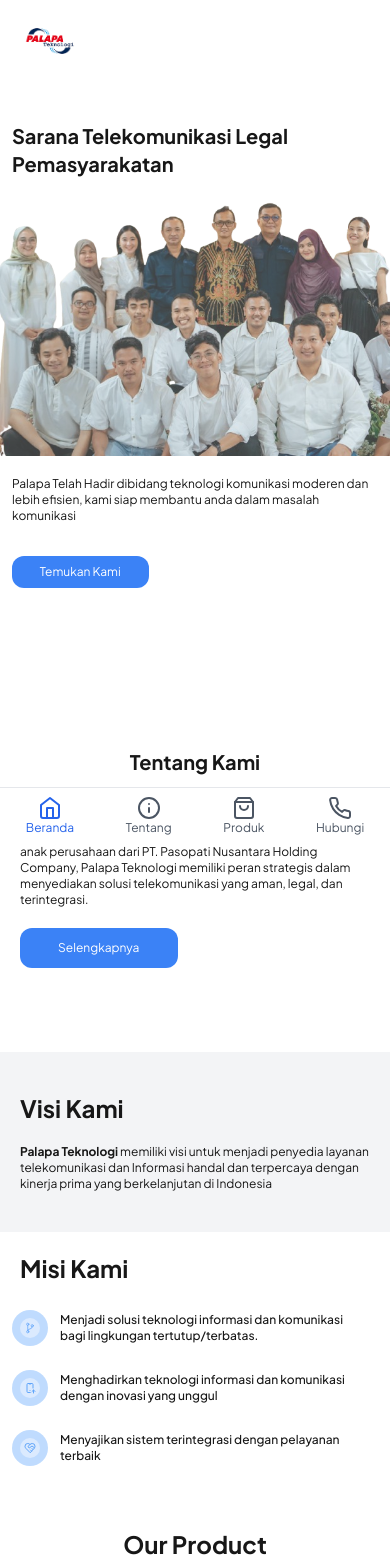
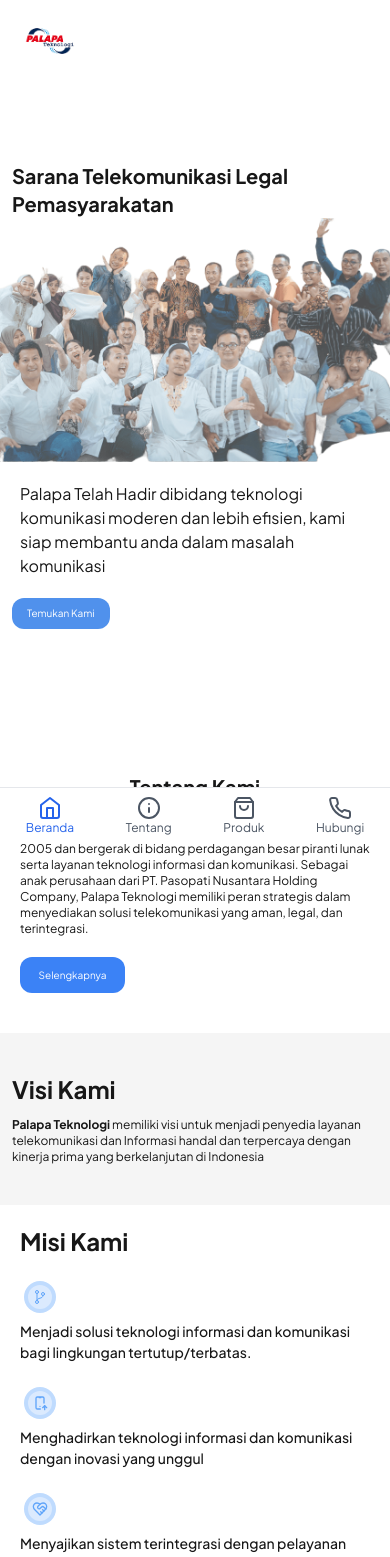
Before and after one commit to rafuiy/palapa-web, a Next.js app in the folder palapa/: page / in a window 390 px wide. Shown: the top 1557 px of the page. Built offline with nearby package versions, Linux system fonts and the light colour scheme; a web font is replaced by a local one.

Commit message:
fix: responsive ui on each breakpoint

```diff
--- a/palapa/src/app/components/Product.js
+++ b/palapa/src/app/components/Product.js
@@ -42,7 +42,7 @@
         {cards.map((card, index) => (
           <SwiperSlide key={index}>
             <div className="bg-white shadow-lg rounded-lg p-4">
-              <Image src={card.image} alt={card.title} className="w-full h-32 p-5 object-contain shadow-md rounded-md" />
+              <Image src={card.image} alt={card.title} className="w-full h-32 p-5 object-contain shadow-[30px_0px_50px_rgba(80,110,255,0.3)] rounded-md" />
               <h2 className="mt-4 text-lg font-bold">{card.title}</h2>
               <p className="text-gray-600 text-sm">{card.description}</p>
               <button
--- a/palapa/src/app/globals.css
+++ b/palapa/src/app/globals.css
@@ -13,7 +13,7 @@
 @media (prefers-color-scheme: dark) {
   :root {
     --background: #ffffff;
-    --foreground: #0A2E61;
+    --foreground: #002453;
   }
 }
 
--- a/palapa/src/app/page.js
+++ b/palapa/src/app/page.js
@@ -3,6 +3,7 @@
 import Link from "next/link";
 import Navbar from "./components/Navbar";
 import Herobg from "./assets/HeroBackground.png";
+import MbHerobg from "./assets/mobileBG.png"
 import Product1 from "./assets/iWartel.png";
 import Product2 from "./assets/Imcpas.png";
 import Product3 from "./assets/Paypas.png";
@@ -61,43 +62,43 @@
           objectFit="contain"
           objectPosition="bottom right"
           // style={{ height: "55%", width: "45%"}}
-          className="absolute bottom-0 right-0 opacity-60 w-[50%] md:w-[60%] lg:w-[50%] hidden md:flex"/>
-        <div className="flex flex-col w-full justify-center w-full sm:w-full md:w-3/5">
-          <h1 className="pt-10 px-3 xl:px-10 font-bold text-600 text-xl sm:text-xl md:text-3xl xl:text-5xl mt-0 sm:mt-0 md:mt-28 xl:mt-32">
+          className="absolute bottom-[45%] md:bottom-[45%] lg:bottom-[35%] xl:bottom-0 right-0 opacity-60 w-[45%] md:w-[45%] lg:w-[50%] hidden md:flex"/>
+        <div className="flex flex-col w-full justify-center w-full sm:w-full md:w-3/5 lg:w-1/2 xl:w-1/2">
+          <h1 className="pt-10 px-3 md:px-6 lg:px-10 xl:px-10 font-bold text-700 text-xl sm:text-xl md:text-3xl lg:text-4xl xl:text-5xl mt-10 sm:mt-10 md:mt-32 lg:mt-38 xl:mt-48">
             Sarana Telekomunikasi Legal Pemasyarakatan
           </h1>
-          <Image src={Herobg}
+          <Image src={MbHerobg}
           alt="Background"
           objectFit="contain"
-          className="block md:hidden opacity-75 mt-6"/>
-          <p className="text-400 text-xs sm:text-xs md:text-md xl:text-xl px-3 xl:px-10 mt-5 w-full sm:w-full md:w-3/4 ">
+          className="block md:hidden opacity-70 mt-0"/>
+          <p className="text-500 text-md sm:text-md md:text-sm lg:text-md xl:text-xl px-5 md:px-6 lg:px-10 xl:px-10 mt-5 w-full sm:w-full md:w-[80%] xl:w-[80%] ">
             Palapa Telah Hadir dibidang teknologi komunikasi moderen dan lebih efisien,
             kami siap membantu anda dalam masalah komunikasi
           </p>
           <Link href="#contactSection"
-              className="bg-blue-500 text-white text-center p-2 mx-3 xl:mx-10 rounded-xl w-[35%] xl:w-1/3 mt-8 text-xs xl:text-lg">
+              className="bg-[#5091EC] text-white font-normal text-center py-2 xl:py-3 px-1 xl:px-0 mx-3 md:mx-6 lg:mx-10 xl:mx-10 xl:mx-10 rounded-xl w-[25%] md:w-1/4 lg:w-1/4 xl:w-[20%] mt-5 text-[10px] md:text-[12px] lg:text-md xl:text-[15px]">
             Temukan Kami
           </Link>
         </div>
       </hero>
 
       {/* ABOUT US */}
-      <div id="aboutSection" className="flex flex-col mt-10 md:mt-24 py-16 px-5">
-        <h1 className="flex text-xl md:text-2xl xl:text-4xl font-bold mt-14 md:mt-24 lg:mt-28 justify-center">Tentang Kami</h1>
-        <div className="flex flex-row gap-8 mt-5 text-lg items-start justify-center">
-          <div className="flex-none w-8 h-8 flex mt-4 lg:mt-3 items-center justify-center rounded-full bg-blue-100 ring-8 ring-blue-200 backdrop-blur-lg hidden md:flex">
-              <PiRocketLaunch className="text-blue-400 w-4 h-4 items-center" />
+      <div id="aboutSection" className="flex flex-col mt-10 md:mt-24 xl:mt-36 pt-16 px-5 w-full">
+        <h1 className="flex text-xl md:text-2xl xl:text-4xl font-bold mt-10 md:mt-10 lg:mt-20 xl:mt-40 justify-center">Tentang Kami</h1>
+        <div className="flex flex-row gap-8 mt-5 md:mt-8 xl:mt-12 text-lg items-start justify-center">
+          <div className="flex-none w-8 xl:w-10 h-8 xl:h-10 flex mt-4 lg:mt-6 items-center justify-center rounded-full bg-[#E4EEFF] ring-8 ring-blue-100 backdrop-blur-lg hidden md:flex">
+              <PiRocketLaunch className="text-blue-400 w-5 xl:w-6 h-4 xl:h-5 items-center" />
           </div>
 
 
-          <div className="w-full sm:w-full md:w-3/4 xl:w-[90%]">
-            <p className="text-xs md:text-xs lg:text-sm xl:text-lg"><strong>Palapa Teknologi</strong> didirikan secara resmi pada 26 September 2005 dan bergerak di bidang
+          <div className="w-full sm:w-full md:w-[90%] xl:w-[90%]">
+            <p className="text-xs md:text-[10px] lg:text-sm xl:text-lg w-full md:w-[90%] lg:w-[92%] mt-1"><strong>Palapa Teknologi</strong> didirikan secara resmi pada 26 September 2005 dan bergerak di bidang
               perdagangan besar piranti lunak serta layanan teknologi informasi dan komunikasi. Sebagai anak
               perusahaan dari PT. Pasopati Nusantara Holding Company, Palapa Teknologi memiliki peran strategis
               dalam menyediakan solusi telekomunikasi yang aman, legal, dan terintegrasi.</p>
               <button
               onClick={() => setIsModalOpen(true)}
-              className="bg-blue-500 text-white p-3 xl:p-2 text-xs xl:text-lg rounded-xl w-[45%] sm:w-[45%] md:w-1/4 xl:w-1/5 mt-5"
+              className="bg-blue-500 text-white p-3 xl:p-2 text-[10px] xl:text-[15px] rounded-xl w-[30%] sm:w-[30%] md:w-[15%] lg:w-[13%] mt-5 md:mt-8 lg:mt-10 xl:mt-12 text-center py-1"
               >
             Selengkapnya
               </button>
@@ -108,33 +109,33 @@
       </div>
 
       {/* VISION & MISSION */}
-      <div className="px-5 xl:px-10 w-full bg-gray-100">
-        <div className="VISI flex flex-col gap-5 mt-5 py-10">
-          <h1 className="text-2xl md:text-3xl xl:text-4xl font-bold">Visi Kami</h1>
-          <p className="text-xs xl:text-lg md:w-3/5"><strong>Palapa Teknologi</strong> memiliki visi untuk menjadi penyedia layanan telekomunikasi dan Informasi handal
+      <div className="px-3 md:px-6 xl:px-10 w-full bg-[#F5F5F5]">
+        <div className="VISI flex flex-col gap-3 sm:gap-3 md:gap-10 mt-10 py-10">
+          <h1 className="text-2xl md:text-2xl xl:text-4xl font-bold ">Visi Kami</h1>
+          <p className="text-xs md:text-md lg:text-lg xl:text-lg md:w-[80%] lg:w-3/4"><strong>Palapa Teknologi</strong> memiliki visi untuk menjadi penyedia layanan telekomunikasi dan Informasi handal
           dan terpercaya dengan kinerja prima yang berkelanjutan di Indonesia</p>
         </div>
       </div>
 
-      <div className="px-5 xl:px-10 w-full">
-        <div className="MISI flex flex-col gap-5 mt-5 md:mt-10 w-full text-xs xl:text-lg">
-          <h1 className="text-2xl md:text-3xl xl:text-4xl font-bold">Misi Kami</h1>
-          <div className="flex flex-row items-center gap-5 mt-2 xl:mt-4">
-            <div className="flex-none w-5 h-5 xl:w-7 xl:h-7 flex items-center justify-center rounded-full bg-blue-100 ring-8 ring-blue-200 backdrop-blur-lg">
-              <IoGitBranchOutline className="text-blue-400 w-3 xl:w-5 h-3 xl:h-5" />
+      <div className="px-5 md:px-8 xl:px-10 w-full md:w-3/5 lg:w-3/4">
+        <div className="MISI flex flex-col gap-5 mt-5 md:mt-10 w-full text-[14px] lg:text-lg xl:text-lg">
+          <h1 className="text-2xl md:text-2xl xl:text-4xl font-bold">Misi Kami</h1>
+          <div className="flex flex-col md:flex-row items-left md:items-center gap-3 mt-2 md:mt-5 xl:mt-5">
+            <div className="flex-none w-6 h-6 lg:w-6 lg:h-6 xl:w-7 xl:h-7 flex items-center justify-center mx-2 rounded-full bg-blue-100 ring-4 ring-blue-200 backdrop-blur-lg">
+              <IoGitBranchOutline className="text-blue-400 w-4 xl:w-5 h-4 xl:h-5" />
             </div>
             <p className="font-medium">Menjadi solusi teknologi informasi dan komunikasi
               bagi lingkungan tertutup/terbatas.</p>
           </div>
-          <div className="flex flex-row items-center gap-5 mt-2">
-            <div className="flex-none w-5 h-5 xl:w-7 xl:h-7 flex items-center justify-center rounded-full bg-blue-100 ring-8 ring-blue-200 backdrop-blur-lg">
-              <TbDeviceMobileUp className="text-blue-400 w-3 xl:w-5 h-3 xl:h-5" />
+          <div className="flex flex-col md:flex-row items-left md:items-center gap-3 mt-2">
+            <div className="flex-none  w-6 h-6 lg:w-6 lg:h-6 xl:w-7 xl:h-7 flex items-center justify-center mx-2 rounded-full bg-blue-100 ring-4 ring-blue-200 backdrop-blur-lg">
+              <TbDeviceMobileUp className="text-blue-400 w-4 xl:w-5 h-4 xl:h-5" />
             </div>
             <p className="font-medium">Menghadirkan teknologi informasi dan komunikasi dengan inovasi yang unggul</p>
           </div>
-          <div className="flex flex-row items-center gap-5 mt-2">
-            <div className="flex-none w-5 h-5 xl:w-7 xl:h-7 flex items-center justify-center rounded-full bg-blue-100 ring-8 ring-blue-200 backdrop-blur-lg">
-                <LuHeartHandshake className="text-blue-400 w-3 xl:w-5 h-3 xl:h-5" />
+          <div className="flex flex-col md:flex-row items-left md:items-center gap-3 mt-2">
+            <div className="flex-none  w-6 h-6 lg:w-6 lg:h-6 xl:w-7 xl:h-7 flex items-center justify-center mx-2 rounded-full bg-blue-100 ring-4 ring-blue-200 backdrop-blur-lg">
+                <LuHeartHandshake className="text-blue-400 w-4 xl:w-5 h-4 xl:h-5" />
             </div>
             <p id="productSection" className="font-medium">Menyajikan sistem terintegrasi dengan pelayanan terbaik</p>
           </div>
@@ -154,7 +155,7 @@
             <p className="mt-5 text-lg xl:text-lg lg:text-sm md:text-xs">adalah fasilitas telekomunikasi berbasis teknologi data yang terintegrasi
               online secara nasional. Sistem komunikasi ini mencakup voice call, video call,
                serta layanan komunikasi dan informasi lainnya....</p>
-            <button className="rounded-xl bg-blue-500 text-white w-1/3 xl:w-base lg:w-1/3 md:w-1/2 py-3 mt-8 lg:text-sm md:text-xs"
+            <button className="rounded-xl bg-blue-500 text-white w-1/3 xl:w-base lg:w-1/3 md:w-1/2 xl:w-1/4 py-3 mt-8 lg:text-sm md:text-xs"
             onClick={() => setActiveModal("wartelsus")}
             >Lihat lebih detail</button>
           </div>
@@ -191,7 +192,7 @@
                   on line secara nasional sebagai media monitoring dan deteksi dini Pemasyarakatan...</p>
                   <button
                   onClick={() => setActiveModal("imcPas")}
-                  className="rounded-xl bg-blue-500 text-white w-1/3 xl:w-base lg:w-1/3 md:w-1/2 py-3 mt-8 lg:text-sm md:text-xs">Lihat lebih detail</button>
+                  className="rounded-xl bg-blue-500 text-white w-1/3 xl:w-base lg:w-1/3 md:w-1/2 xl:w-1/4 py-3 mt-8 lg:text-sm md:text-xs">Lihat lebih detail</button>
           </div>
         </div>
 
@@ -206,13 +207,13 @@
                efisien, dan terkontrol di lingkungan pemasyarakatan ...</p>
                <button
                onClick={() => setActiveModal("payPas")}
-               className="rounded-xl bg-blue-500 text-white w-1/3 xl:w-base lg:w-1/3 md:w-1/2 py-3 mt-8 lg:text-sm md:text-xs">Lihat lebih detail</button>
+               className="rounded-xl bg-blue-500 text-white w-1/3 xl:w-base lg:w-1/3 md:w-1/2 xl:w-1/4 py-3 mt-8 lg:text-sm md:text-xs">Lihat lebih detail</button>
           </div>
 
           <div className="relative flex justify-center items-center w-[50%]">
             <div className="absolute -z-10 w-3/4 h-3/4 bg-blue-200 opacity-100 blur-3xl rounded-full"></div> {/* Efek Glow */}
 
-            <div className="w-[70%] md:w-[90%] h-[60%] xl:h-[80%] lg:h-[70%] md:h-[50%] bg-white/10 backdrop-blur-none
+            <div className="w-[70%] md:w-[90%] h-[60%] xl:h-[75%] lg:h-[60%] md:h-[40%] bg-white/10 backdrop-blur-none
                             rounded-2xl shadow-[30px_0px_50px_rgba(80,110,255,0.3)]
                             flex justify-center items-center">
               <Image src={Product3} objectFit="contain" alt="I-Wartelsus" className="w-[80%] h-auto rounded-3xl shadow-[30px_-10px_50px_rgba(80,110,255,0.3)]" />
@@ -239,8 +240,8 @@
         )}
 
       {/* CLIENT */}
-      <div className="flex flex-col mt-20 gap-14 items-center bg-gray-100">
-        <h1 className="text-center mt-10 text-3xl font-bold">Client Kami</h1>
+      <div className="flex flex-col mt-20 gap-6 md:gap-10 items-center bg-gray-100">
+        <h1 className="text-center mt-10 text-lg sm:text-xl md:text-2xl font-bold">Client Kami</h1>
 
         <div id="slider-container" className="w-full overflow-hidden relative mb-10">
           <DataClient/>
@@ -250,7 +251,7 @@
       {/* KEUNGGULAN */}
       <div className="flex flex-col items-center px-5">
         <h1 className="mt-10 text-xl md:text-2xl xl:text-3xl font-bold text-center">Keunggulan Menggunakan Jasa Kami</h1>
-        <div className="bg-gray-100 mt-5 rounded-2xl py-5 px-5 w-full md:w-3/4 text-blue-900 text-xs xl:text-lg font-bold">
+        <div className="bg-gray-100 mt-8 rounded-2xl py-5 px-5 w-full md:w-3/4 text-blue-900 text-xs lg:text-lg xl:text-lg font-bold">
           <div className="flex flex-row items-center gap-5">
             <div className="flex-none w-6 h-6 flex items-center justify-center rounded-full bg-blue-100 ring-4 ring-blue-200 backdrop-blur-lg">
               <PiCheckCircleFill className="text-blue-900 w-5 h-5" />
```
Also changed, not shown: palapa/src/app/components/DataClient.js (+76 -20 lines), palapa/src/app/components/Navbar.js (+7 -7 lines), palapa/tailwind.config.mjs (+10 -3 lines), palapa/src/app/assets/mobileBG.png (added).
